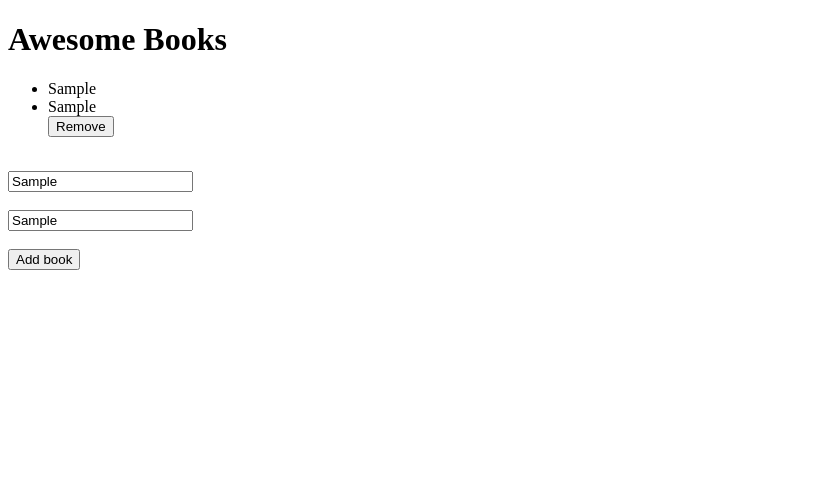
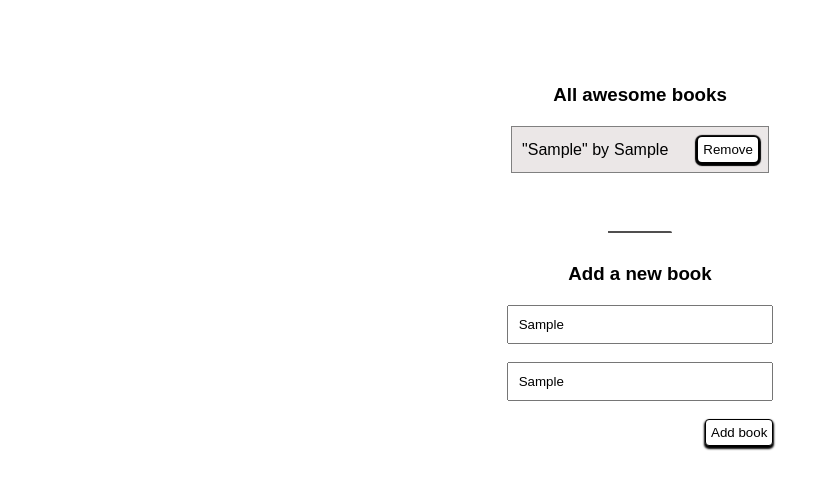
Before and after one commit to RoyJumah/Awesome-Books, a website with bundled scripts: page index.html in a window 1280 px wide. Both pictures are taken after typing "Sample", "Sample" into the empty fields and a click on the button "Add book". Shown: the whole page, without its empty margins (0-831 px from the left). Built offline with nearby package versions, Linux system fonts and the light colour scheme.

Commit message:
Applied some changes to html css and js files

```diff
--- a/UI.js
+++ b/UI.js
@@ -5,9 +5,10 @@ export default class UI {
     const bookshelf = document.getElementById('bookshelf');
     const ul = document.createElement('ul');
     ul.innerHTML = `
-    <li>${book.title}</li>
+    <span>
+    <li>"${book.title}" by</li>
     <li>${book.author}</li>
-
+    </span>
     <button class ="delete" type = "button">Remove</button>
     `;
     bookshelf.appendChild(ul);
--- a/index.html
+++ b/index.html
@@ -9,18 +9,24 @@
     <link rel="stylesheet" href="style.css" />
   </head>
   <body>
-    <div>
-      <h1>Awesome Books</h1>
+    <main class="container">
+      <h3 class="header">All awesome books</h3>
+      <div class="display">
         <div id="bookshelf">
-        <template class="book">
+          <!-- <template class="book">
             <p>Book Title</p>
             <p>Book Author</p>
             <button>Remove</button>
             <hr />
-        </template>
+          </template> -->
         </div>
       </div>
       <br />
+
+      <hr class="line">
+
+      <h3 class="header">Add a new book</h3>
+
       <div>
         <div>
           <div>
@@ -33,7 +39,7 @@
                 required=""
               />
               <br />
-            <br />
+              <!-- <br /> -->
               <input
                 type="text"
                 id="author"
@@ -42,12 +48,14 @@
                 required=""
               />
               <br />
-            <br />
+              <!-- <br /> -->
               <button id="addBtn" type="submit">Add book</button>
             </form>
           </div>
         </div>
       </div>
+    </main>
+
     <script type="module" src="index.js"></script>
   </body>
 </html>
--- a/style.css
+++ b/style.css
@@ -1,3 +1,101 @@
+@import url('https://fonts.googleapis.com/css2?family=Roboto:ital,wght@0,100;0,300;0,400;0,500;0,700;0,900;1,100;1,300;1,400;1,500;1,700;1,900&display=swap');
+
 * {
+  margin: 0;
+  padding: 0;
   box-sizing: border-box;
+  font-family: 'poppins', sans-serif;
 }
+
+.container {
+  display: flex;
+  flex-direction: column;
+  width: 50%;
+  margin: 5% auto;
+  align-items: center;
+  justify-content: center;
+  background-color: #fff;
+}
+
+.header {
+  text-align: center;
+  padding-top: 20px;
+  padding-bottom: 20px;
+}
+
+#bookshelf {
+  display: flex;
+  flex-direction: column;
+  width: 100%;
+}
+
+#bookshelf ul:nth-child(odd) {
+  background-color: rgb(235, 231, 231);
+}
+
+#bookshelf ul:nth-child(even) {
+  background-color: #fff;
+}
+
+ul {
+  display: flex;
+  align-items: center;
+  justify-content: space-between;
+  padding: 10px;
+  border: 1px solid gray;
+  gap: 30px;
+}
+
+ul li {
+  list-style: none;
+}
+
+.delete {
+  border: none;
+  border-radius: 4px;
+  padding: 5px;
+  background-color: #fff;
+  color: #000;
+  box-shadow: 0 1px 1px 3px #000;
+}
+
+span {
+  display: flex;
+  text-align: justify;
+  gap: 5px;
+}
+
+.line {
+  width: 10%;
+  border: 1px solid rgb(80, 79, 79);
+  margin-top: 40px;
+  border-radius: 1px 8px 1px 4px;
+  margin-bottom: 10px;
+}
+
+#form {
+  display: flex;
+  flex-direction: column;
+  align-items: flex-end;
+  width: 100%;
+  flex: 1;
+}
+
+#title {
+  width: 20em;
+  padding: 10px;
+}
+
+#author {
+  width: 20em;
+  padding: 10px;
+}
+
+#addBtn {
+  border: 1px solid #000;
+  border-radius: 4px;
+  padding: 5px;
+  background-color: #fff;
+  color: #000;
+  box-shadow: 0 2px 2px 1px #000;
+}
```
Lines whose indentation alone changed are shown as unchanged.
